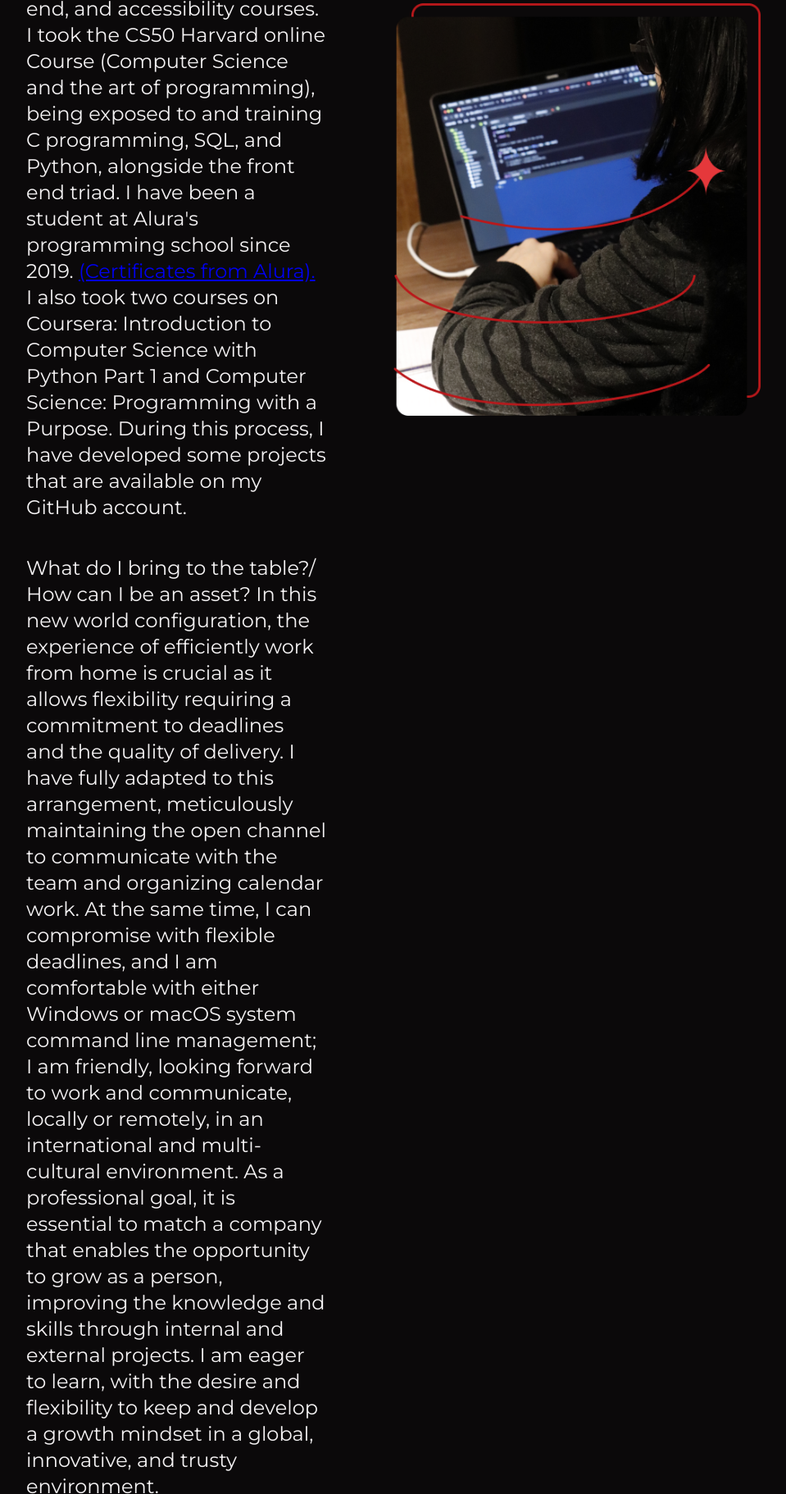
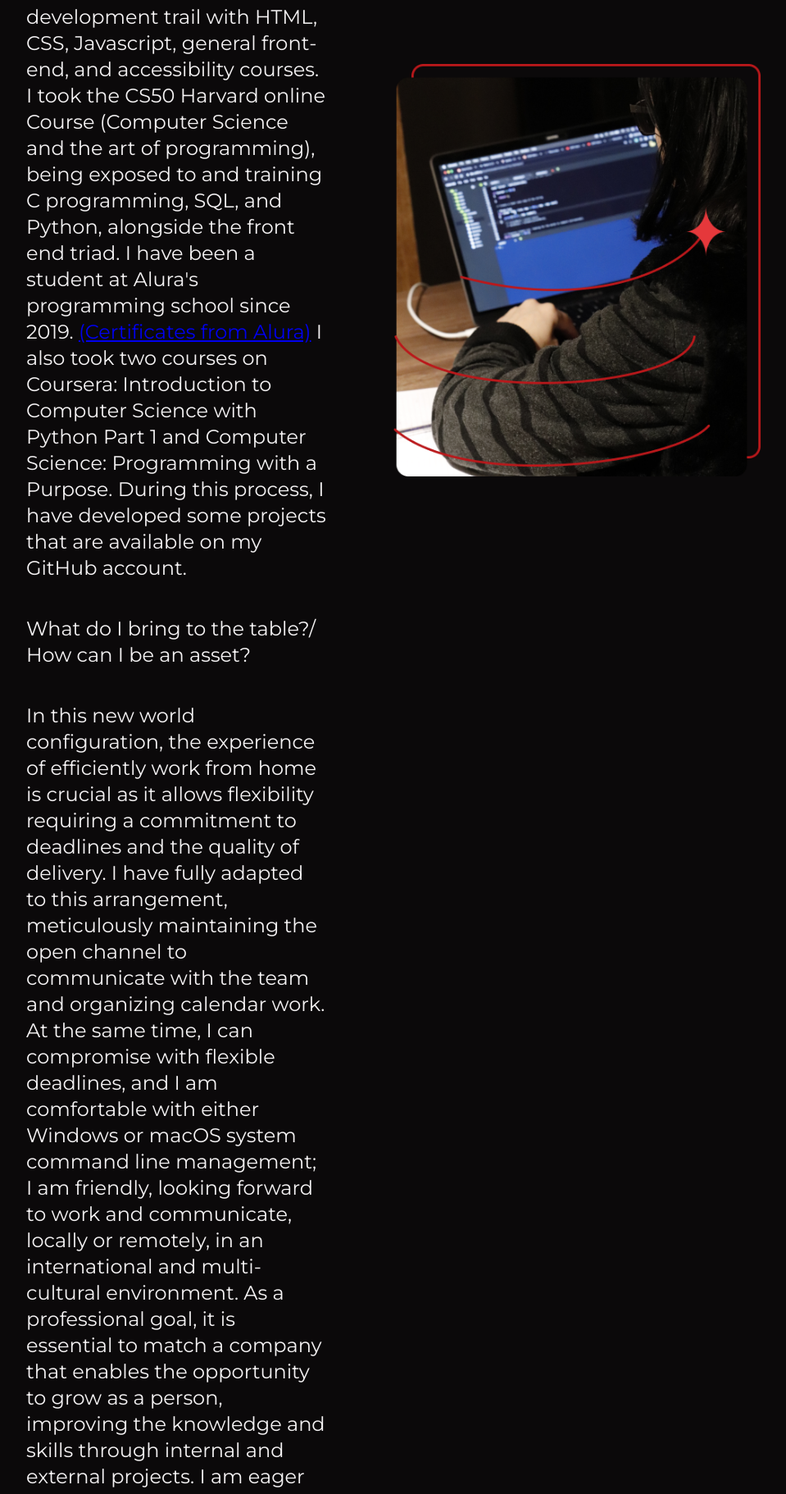
Before and after one commit to aguirreLCD/portfolio, a plain HTML site: page about.html in a window 1280 px wide. Shown: the part 1445-3267 px from the top of the page at 82% size, without its empty margins (160-1119 px from the left). Drawn offline with nearby package versions, Linux system fonts and the light colour scheme.

Commit message:
update projects

```diff
--- a/about.html
+++ b/about.html
@@ -33,40 +33,49 @@
           working remotely as an audio producer and editor in a studio for
           another period of eight years. Working from home required a high level
           of commitment with the new company and made it possible to acquire
-          knowledge in managing client accounts. Now a fresh start was in front
-          of me once more, and I have accepted the challenge. I started in the
-          web development trail with HTML, CSS, Javascript, general front-end,
-          and accessibility courses. I took the CS50 Harvard online Course
-          (Computer Science and the art of programming), being exposed to and
-          training C programming, SQL, and Python, alongside the front end
-          triad. I have been a student at Alura's programming school since 2019.
+          knowledge in managing client accounts.
+        </p>
+
+        <p class="presentation__content__description">
+          Now a fresh start was in front of me once more, and I have accepted
+          the challenge. I started in the web development trail with HTML, CSS,
+          Javascript, general front-end, and accessibility courses. I took the
+          CS50 Harvard online Course (Computer Science and the art of
+          programming), being exposed to and training C programming, SQL, and
+          Python, alongside the front end triad. I have been a student at
+          Alura's programming school since 2019.
           <a
             href="https://cursos.alura.com.br/user/lilidaminelli/fullCertificate/07338799355866d30ac0f1a64c84f881"
             target="_blank"
-            >(Certificates from Alura).</a
+            >(Certificates from Alura)</a
           >
           I also took two courses on Coursera: Introduction to Computer Science
           with Python Part 1 and Computer Science: Programming with a Purpose.
           During this process, I have developed some projects that are available
           on my GitHub account.
         </p>
+
         <p class="presentation__content__description">
-          What do I bring to the table?/ How can I be an asset? In this new
-          world configuration, the experience of efficiently work from home is
-          crucial as it allows flexibility requiring a commitment to deadlines
-          and the quality of delivery. I have fully adapted to this arrangement,
-          meticulously maintaining the open channel to communicate with the team
-          and organizing calendar work. At the same time, I can compromise with
-          flexible deadlines, and I am comfortable with either Windows or macOS
-          system command line management; I am friendly, looking forward to work
-          and communicate, locally or remotely, in an international and
-          multi-cultural environment. As a professional goal, it is essential to
-          match a company that enables the opportunity to grow as a person,
-          improving the knowledge and skills through internal and external
-          projects. I am eager to learn, with the desire and flexibility to keep
-          and develop a growth mindset in a global, innovative, and trusty
-          environment.
+          What do I bring to the table?/ How can I be an asset?
         </p>
+
+        <p class="presentation__content__description">
+          In this new world configuration, the experience of efficiently work
+          from home is crucial as it allows flexibility requiring a commitment
+          to deadlines and the quality of delivery. I have fully adapted to this
+          arrangement, meticulously maintaining the open channel to communicate
+          with the team and organizing calendar work. At the same time, I can
+          compromise with flexible deadlines, and I am comfortable with either
+          Windows or macOS system command line management; I am friendly,
+          looking forward to work and communicate, locally or remotely, in an
+          international and multi-cultural environment. As a professional goal,
+          it is essential to match a company that enables the opportunity to
+          grow as a person, improving the knowledge and skills through internal
+          and external projects. I am eager to learn, with the desire and
+          flexibility to keep and develop a growth mindset in a global,
+          innovative, and trusty environment.
+        </p>
+
       </section>
 
       <img
--- a/css/style.css
+++ b/css/style.css
@@ -103,7 +103,7 @@ body {
   width: 50%;
   text-align: center;
   font-size: 1.5rem;
-  padding: 21.5px 0;
+  padding: 1em 0;
   text-decoration: none;
 
   color: var(--secondary-color);
```
Also changed, not shown: index.html (+1 -1 lines), projects.html (+0 -9 lines).
